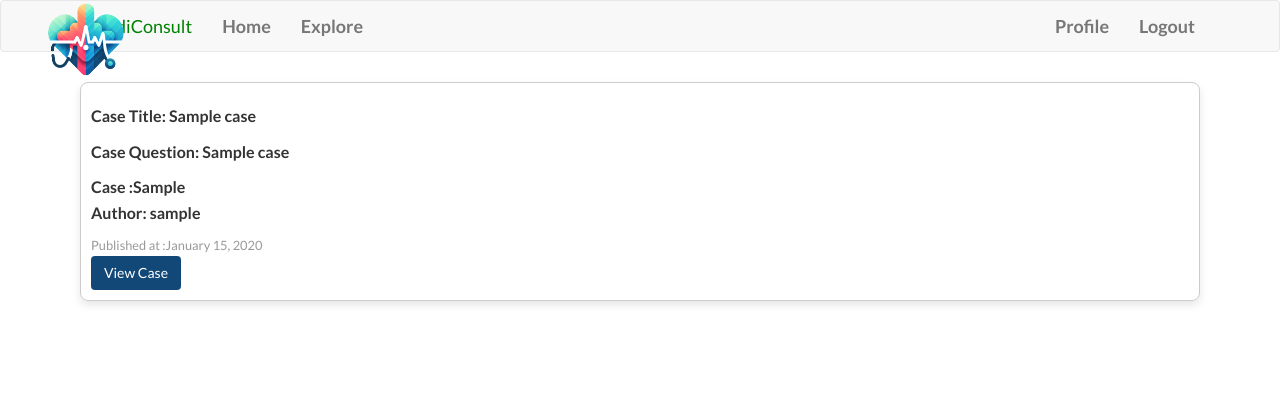
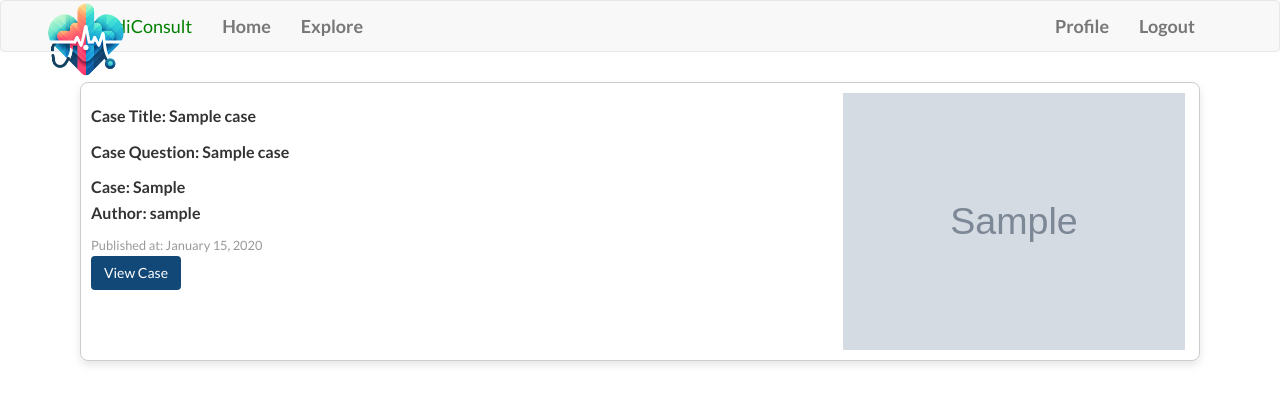
Before and after one commit to shazaaly/mediconsult, a Flask app: page /explore in a window 1280 px wide. Shown: the top 404 px of the page. Run offline with Flask 3, Linux system fonts and the light colour scheme; the first user in the database is signed in; tables that the repository leaves empty hold one stand-in row (Sample ...); some libraries are stand-ins or nearby versions.

Commit message:
edit del a case

```diff
--- a/app/static/css/explore.css
+++ b/app/static/css/explore.css
@@ -38,3 +38,10 @@
 .case-link a:hover {
 	text-decoration: none;
 }
+
+.preview {
+	height: auto;
+	width: 20%;
+	min-height: 200px;
+	min-width: 342px;
+}
--- a/app/templates/explore.html
+++ b/app/templates/explore.html
@@ -7,19 +7,39 @@
 {% endblock %}
 
 {% block app_content %}
+
 {% for case in cases %}
-    <div class="case-block">
 
-        <p class="case-title">Case Title: <b>{{ case.title }}</b></p>
-        <p class="case-title">Case Question: <b>{{ case.question }}</b></p>
 
-        <p class="case-complaint">Case :{{ case.chief_complaint }}</p>
-        <p class="case-author"><span>Author: </span>{{ case.author.username if case.author }}</p>
+<div class="case-block">
 
-        <p class="case-date">Published at :{{ case.timestamp.strftime('%B %d, %Y') }}</p>
-        <p class="case-link">
-            <a class="btn" style="background-color:#124877;" href="{{ url_for('show_case', case_id=case.id) }}">View Case</a>
-        </p>
+    <div class="row">
+        <div class="col-md-8">
+            <p class="case-title">Case Title: <b>{{ case.title }}</b></p>
+            <p class="case-title">Case Question: <b>{{ case.question }}</b></p>
+            <p class="case-complaint">Case: {{ case.chief_complaint }}</p>
+            <p class="case-author"><span>Author: </span>{{ case.author.username if case.author }}</p>
+            <p class="case-date">Published at: {{ case.timestamp.strftime('%B %d, %Y') }}</p>
+            <p class="case-link">
+                <a class="btn" style="background-color:#124877;" href="{{ url_for('show_case', case_id=case.id) }}">View Case</a>
+            </p>
+
+
+        </div>
+        <div class="col-md-4">
+            {% if case.image_files %}
+                <img class="preview" src="{{ url_for('static', filename=case.image_files.split(',')[0]) }}" >
+            {% endif %}
+
+
+        </div>
+
+
+
     </div>
+
+
+
+</div>
 {% endfor %}
 {% endblock %}
--- a/app/templates/user.html
+++ b/app/templates/user.html
@@ -42,6 +42,7 @@
     </form>
 </p>
 {% endif %}
+
 <h4>Cases You Shared : </h4>
 {% for case in current_user.cases %}
     {% include '_case.html' %}
```
Also changed, not shown: app/templates/_case.html (+12 -1 lines), app.db.
